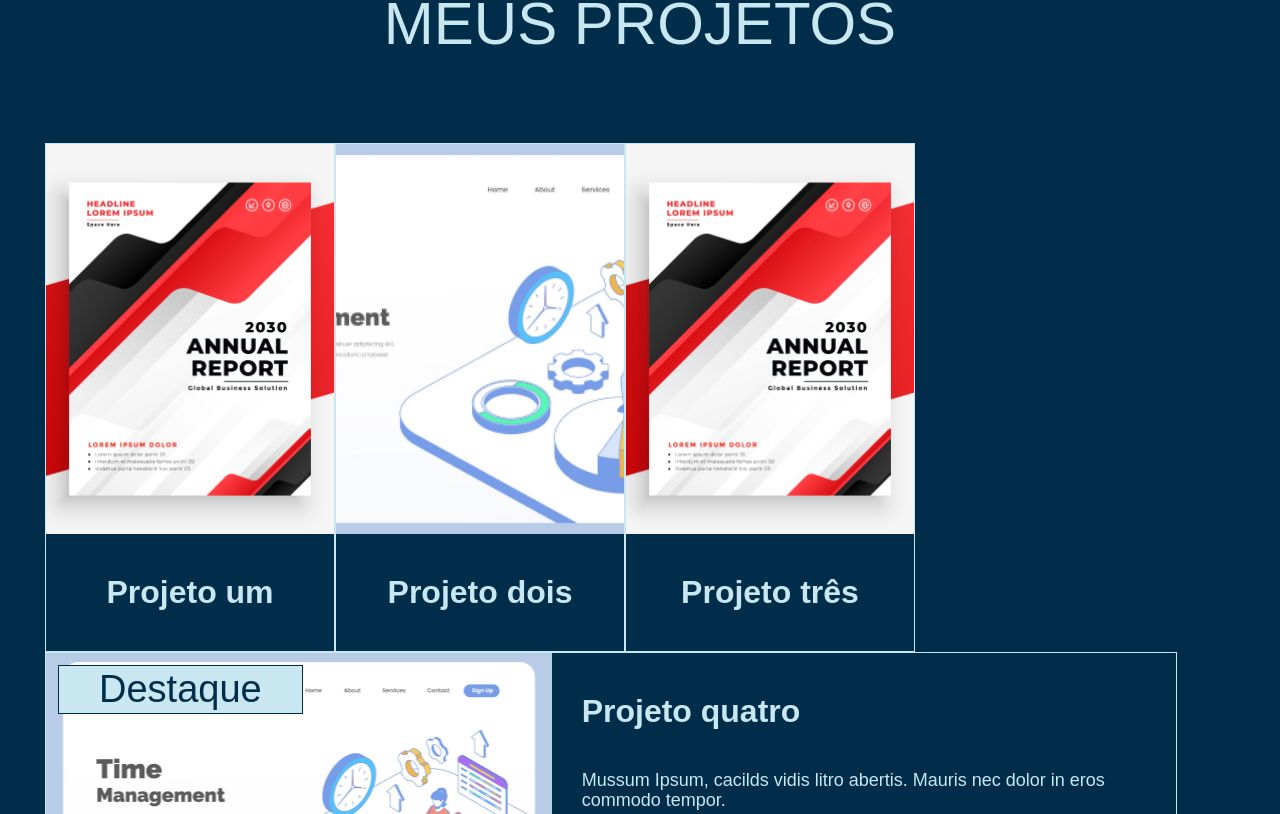
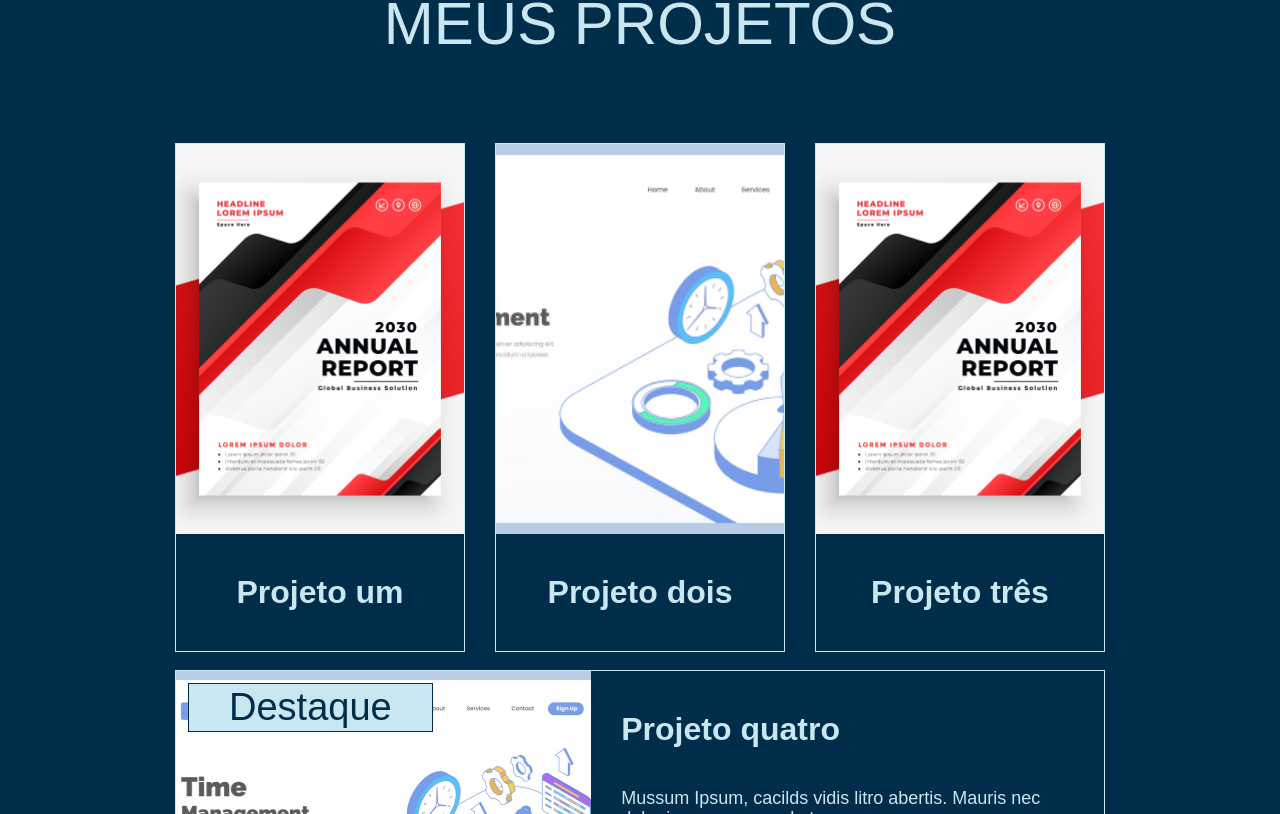
Before and after one commit to danicaus/Daniela_Caus_BootcampFrontendAlura, a Next.js app: page / in a window 1280 px wide. Shown: the part 946-1760 px from the top of the page. Built offline with nearby package versions, Linux system fonts and the light colour scheme; a web font is replaced by a local one.

Commit message:
Adjust projects cards' disposition

```diff
--- a/src/components/Card/CardImage/index.js
+++ b/src/components/Card/CardImage/index.js
@@ -1,5 +1,3 @@
-import styled from "styled-components";
-import propToStyle from "../../../theme/utils/propToStyle";
 import Box from "../../foundation/layout/Box";
 import Text from "../../foundation/Text";
 
--- a/src/components/Card/index.js
+++ b/src/components/Card/index.js
@@ -16,6 +16,14 @@ export default function Card({ infoProjeto }) {
     }}
     border="1px solid"
     borderColor="borders.main"
+    width={{
+      xs: "auto",
+      md: "100%",
+    }}
+    order={{
+      md: "0",
+      xs: "-1"
+    }}
   >
     <CardImage
       highlight={infoProjeto.highlight}
--- a/src/components/WrapperProjetos/index.js
+++ b/src/components/WrapperProjetos/index.js
@@ -8,12 +8,19 @@ export default function WrapperProjetos({children}) {
     <Box
       display="flex"
       flexWrap="wrap"
-      padding="0 45px"
+      padding={{
+        xs: "0 40px",
+        md: "0 45px"
+      }}
+      gap={{
+        xs: "32px",
+        md: "18px 30px",
+      }}
+      margin="0 auto 50px"
       width="100%"
       maxWidth={{
-        md: "768px",
-        lg: "1160px",
-        xl: "1222px",
+        md: "685px",
+        lg: "1020px",
       }}
     >
       {children}
--- a/src/components/foundation/layout/Box/index.js
+++ b/src/components/foundation/layout/Box/index.js
@@ -19,9 +19,12 @@ const Box = styled.div`
   ${propToStyle('flexWrap')};
   ${propToStyle('alignItems')};
   ${propToStyle('justifyContent')};
+  ${propToStyle('order')};
+  ${propToStyle('gap')};
   ${propToStyle('borderTop')};
   ${propToStyle('border')};
   ${propToStyle('padding')};
+  ${propToStyle('margin')};
   background-color: ${({ theme, backgroundColor }) => get(theme, `colors.${backgroundColor}.color`)};
   border-color: ${({ theme, borderColor }) => get(theme, `colors.${borderColor}.color`)};
 `
```
